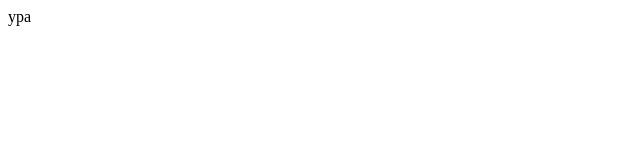
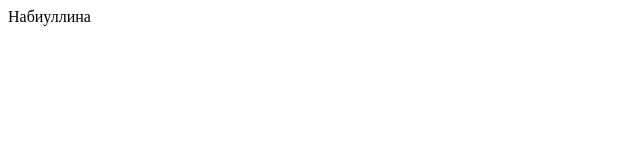
Before and after one commit to MaratPW/maratpw, a plain HTML site: page index.html in a window 1280 px wide. Shown: the full height of the page, 0-640 px from the left. Drawn offline with Linux system fonts and the light colour scheme.

Commit message:
Update index.html

```diff
--- a/index.html
+++ b/index.html
@@ -1,7 +1,7 @@
 <!DOCTYPE html>
 <html>
   <head>
-    <title>Я тут</title>
+    <title>Набиуллина</title>
   </head>
-  <body>ура</body>
+  <body>Набиуллина</body>
 </html>
```
